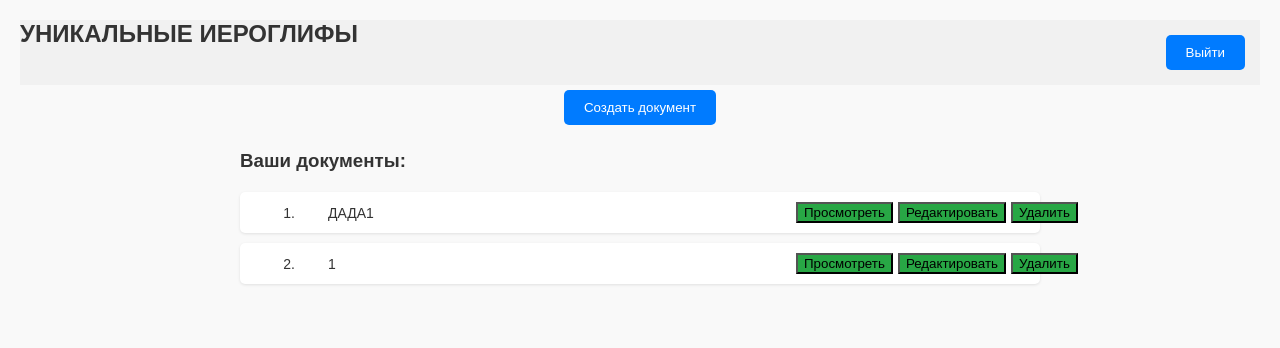
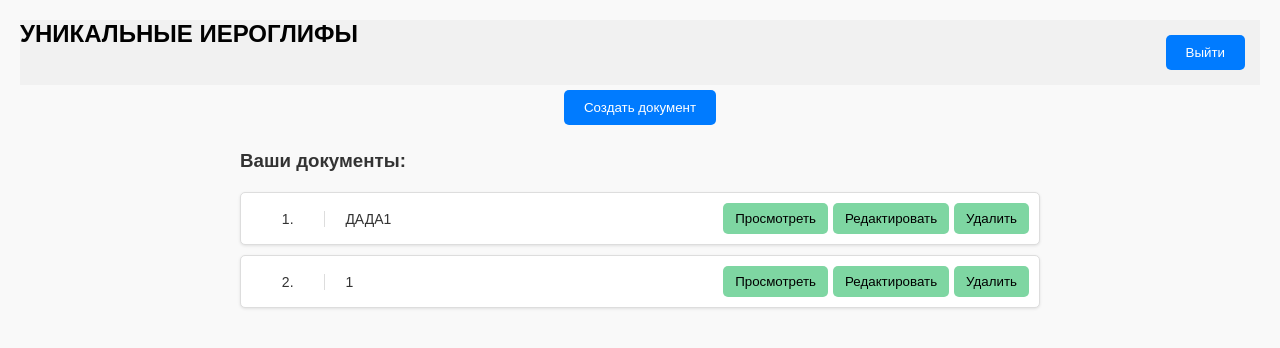
Before and after one commit to Vitya07/chinese_mine_work, a Flask app: page / in a window 1280 px wide. Shown: the top 348 px of the page. Run offline with Flask 3, Linux system fonts and the light colour scheme; a user stored in the database is signed in; data comes from the database, SQL or seed files in the repository.

Commit message:
Update home.html

```diff
--- a/templates/home.html
+++ b/templates/home.html
@@ -33,7 +33,7 @@
 
         .header {
             display: flex;
-            justify-content: flex-end; /* Вправо */
+            justify-content: flex-end;
             padding: 10px;
             background-color: #f1f1f1;
         }
@@ -55,16 +55,21 @@
         }
 
         .action-button {
-            background-color: #28a745;
+            background-color: #7ed6a2; /* Светлый зелёный */
+            border: none;
+            padding: 8px 12px;
+            border-radius: 5px;
+            cursor: pointer;
+            transition: background-color 0.3s;
         }
 
         .action-button:hover {
-            background-color: #218838;
+            background-color: #6ac18a; /* Темнее при наведении */
         }
 
         .content {
             max-width: 800px;
-            margin: 0 auto; /* Центрируем контент */
+            margin: 0 auto;
             text-align: center;
         }
 
@@ -80,26 +85,32 @@
             justify-content: space-between;
             padding: 10px;
             background-color: #ffffff;
+            border: 1px solid #ddd;
             box-shadow: 0 1px 3px rgba(0, 0, 0, 0.1);
             border-radius: 5px;
             margin-bottom: 10px;
             font-size: 14px;
+            gap: 10px;
         }
 
         .doc-index {
-            width: 10%; /* Сужаем колонку нумерации */
+            width: 10%;
             text-align: center;
+            border-right: 1px solid #ddd;
         }
 
         .doc-title {
-            width: 60%; /* Уменьшаем ширину названия */
+            width: 60%;
             text-align: left;
+            padding-left: 10px;
+            word-break: break-word;
         }
 
         .doc-buttons {
-            width: 30%; /* Пространство для кнопок */
+            width: 30%;
             display: flex;
-            gap: 5px;
+            justify-content: flex-end; /* Выравнивание кнопок вправо */
+            gap: 5px; /* Расстояние между кнопками */
         }
 
         #confirmDeleteModal {
@@ -146,7 +157,7 @@
     </div>
 
     <div class="content">
-        <h2>УНИКАЛЬНЫЕ ИЕРОГЛИФЫ</h2>
+        <h2><a href="/">УНИКАЛЬНЫЕ ИЕРОГЛИФЫ</a></h2>
 
         <button class="button" onclick="window.location.href='{{ url_for('create_document') }}'">Создать документ</button>
 
```
